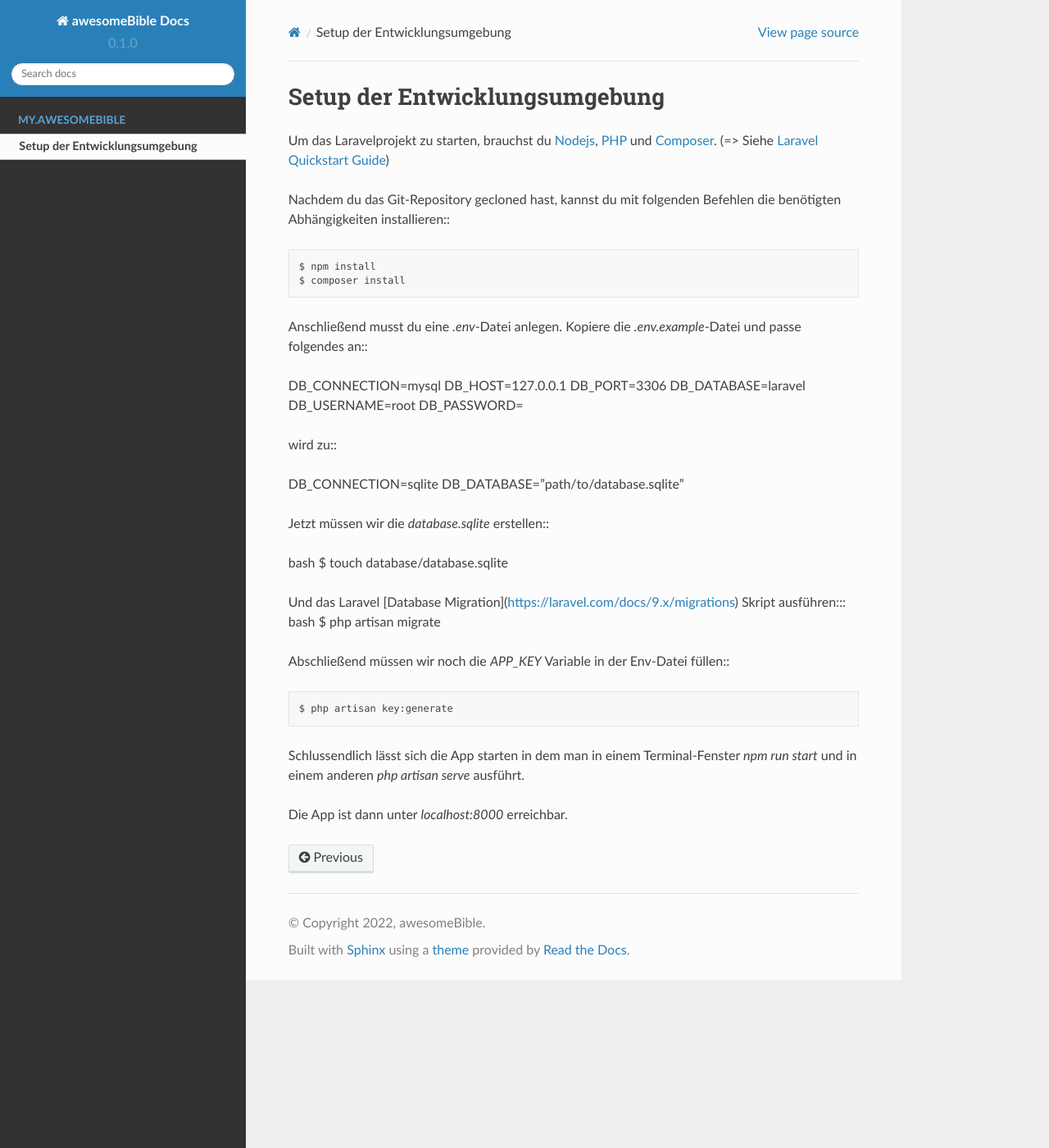
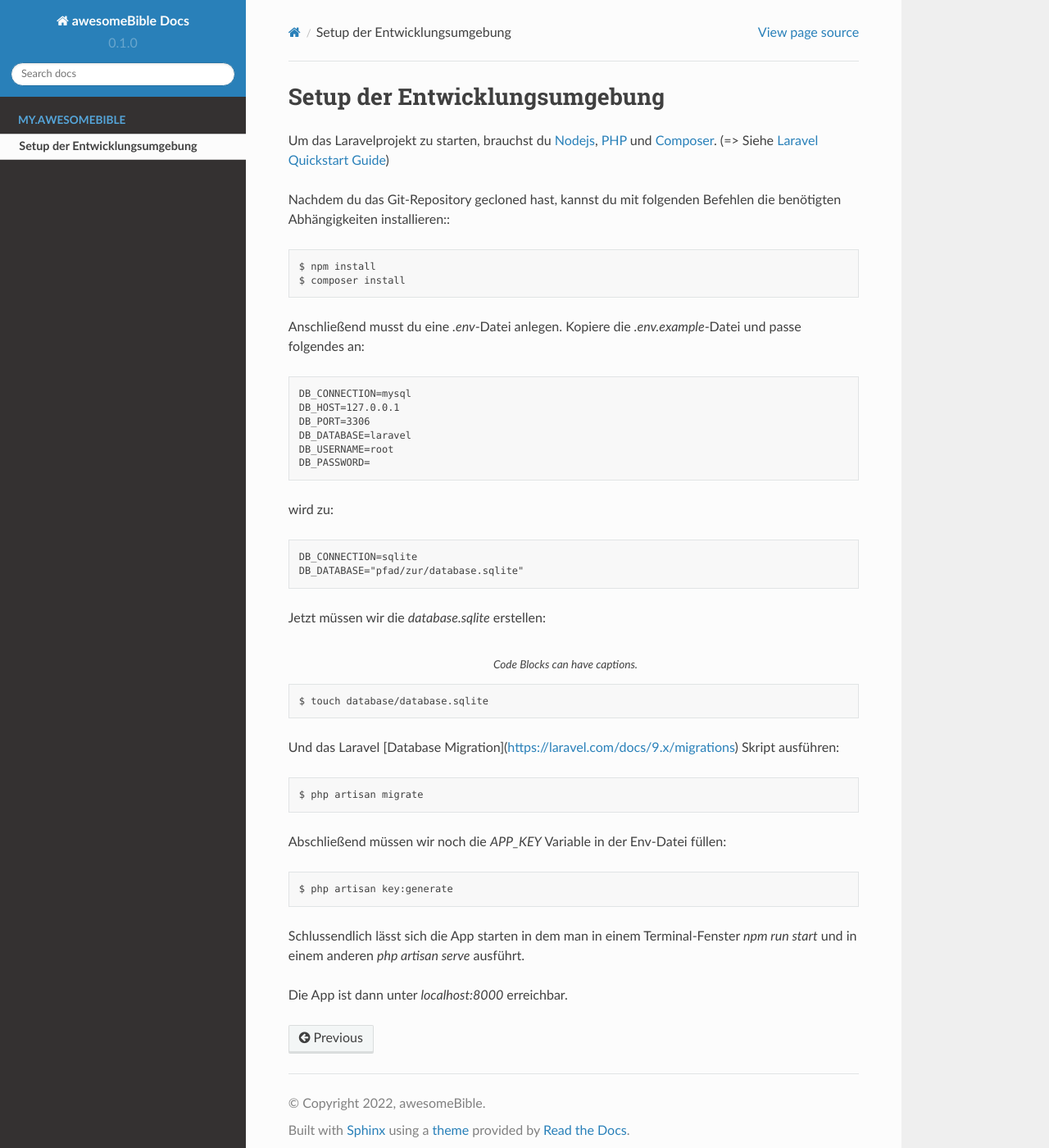
Before and after one commit to awesomebible/docs, a Sphinx documentation site: the page built from docs/source/my-devsetup.rst, in a window 1280 px wide and 1400 px high. Shown: the whole window at 82% size. Built offline with Sphinx 7.4.7 and the Read the Docs theme 2.0.0, drawn with Linux system fonts in a browser that asks for light colours.

```diff
--- a/docs/source/my-devsetup.rst
+++ b/docs/source/my-devsetup.rst
@@ -9,34 +9,44 @@ Nachdem du das Git-Repository gecloned hast, kannst du mit folgenden Befehlen di
 $ npm install
 $ composer install
 
-Anschließend musst du eine `.env`-Datei anlegen. Kopiere die `.env.example`-Datei und passe folgendes an:::
+Anschließend musst du eine `.env`-Datei anlegen. Kopiere die `.env.example`-Datei und passe folgendes an:
 
-DB_CONNECTION=mysql
-DB_HOST=127.0.0.1
-DB_PORT=3306
-DB_DATABASE=laravel
-DB_USERNAME=root
-DB_PASSWORD=
+.. code-block:: env
+
+    DB_CONNECTION=mysql
+    DB_HOST=127.0.0.1
+    DB_PORT=3306
+    DB_DATABASE=laravel
+    DB_USERNAME=root
+    DB_PASSWORD=
 
 
-wird zu:::
+wird zu:
 
-DB_CONNECTION=sqlite
-DB_DATABASE="path/to/database.sqlite"
+.. code-block:: env
 
-Jetzt müssen wir die `database.sqlite` erstellen:::
+    DB_CONNECTION=sqlite
+    DB_DATABASE="pfad/zur/database.sqlite"
 
-bash
-$ touch database/database.sqlite
+Jetzt müssen wir die `database.sqlite` erstellen:
 
-Und das Laravel [Database Migration](https://laravel.com/docs/9.x/migrations) Skript ausführen:::
-bash
-$ php artisan migrate
+.. code-block:: bash
+    :caption: Code Blocks can have captions.
+
+    $ touch database/database.sqlite
+
+Und das Laravel [Database Migration](https://laravel.com/docs/9.x/migrations) Skript ausführen:
+
+.. code-block:: bash
+
+    $ php artisan migrate
 
 
-Abschließend müssen wir noch die `APP_KEY` Variable in der Env-Datei füllen:::
+Abschließend müssen wir noch die `APP_KEY` Variable in der Env-Datei füllen:
 
-$ php artisan key:generate
+.. code-block:: bash
+
+    $ php artisan key:generate
 
 
 Schlussendlich lässt sich die App starten in dem man in einem Terminal-Fenster `npm run start` und in einem anderen `php artisan serve` ausführt.
```
